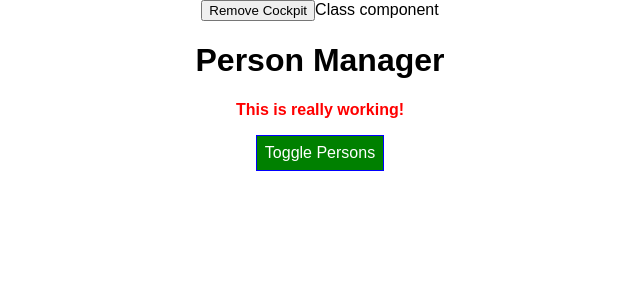
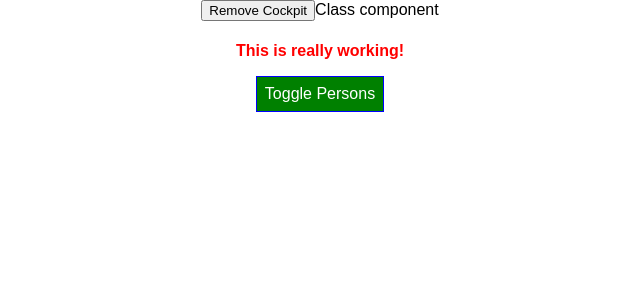
Before and after one commit to artseven/diving-deep, a React app: page / in a window 1280 px wide. Shown: the top 300 px of the page, without its empty margins (320-960 px from the left). Built offline with nearby package versions, Linux system fonts and the light colour scheme.

Commit message:
using HOC wrapper

```diff
--- a/src/containers/App.js
+++ b/src/containers/App.js
@@ -3,6 +3,8 @@
 
 import Persons from "../components/Persons/Persons";
 import Cockpit from "../components/Cockpit/Cockpit";
+import withClass from '../hoc/withClass'
+import Aux from '../hoc/Auxiliary'
 
 // const app = (props) => {
 //   const [personsState, setPersonsState] = useState({
@@ -127,7 +129,7 @@
     console.log("[App.js] render() method");
 
     return (
-      <div className={classes.App}>
+      <Aux>
         <button
           onClick={() => {
             this.setState({ showCockpit: false });
@@ -143,9 +145,9 @@
             title={this.props.appTitle}
           />
         ) : null}
-      </div>
+      </Aux>
     );
   }
 }
 
-export default App;
+export default withClass(App, classes.App);
--- a/src/hoc/WithClass.js
+++ b/src/hoc/WithClass.js
@@ -1,7 +1,11 @@
 import React from "react";
 
-const withClass = (props) => (
-  <div className={props.classes}>{props.children}</div>
-);
+const withClass = (WrappedComponent, className) => {
+  return (props) => (
+    <div className={className}>
+      <WrappedComponent />
+    </div>
+  );
+};
 
 export default withClass;
```
